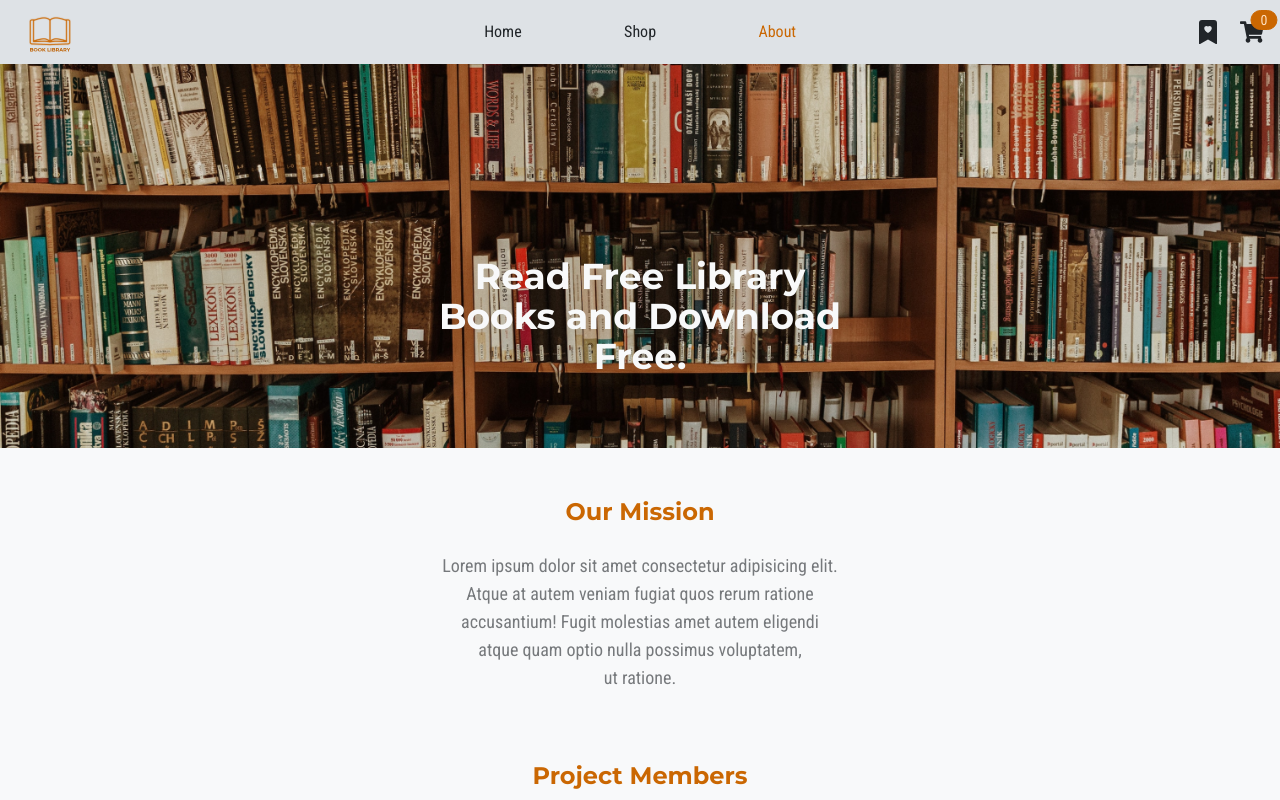
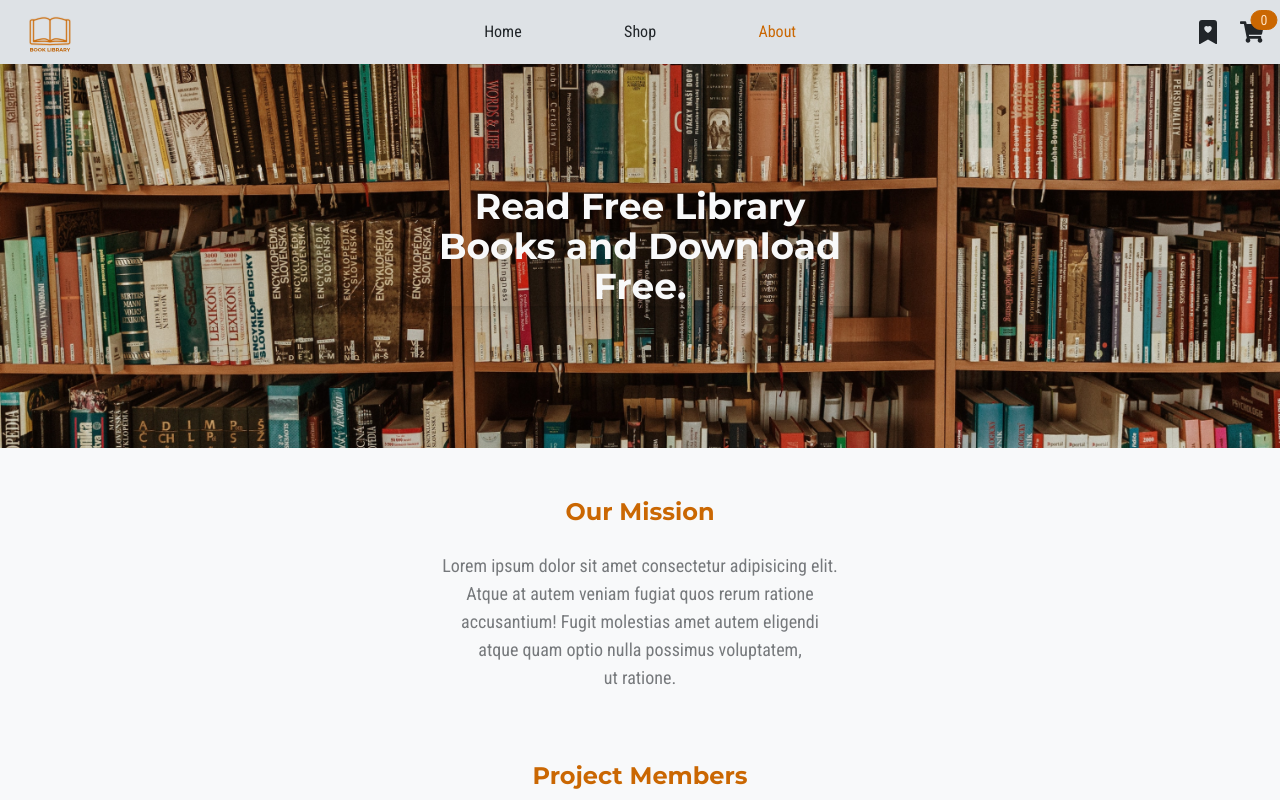
Before and after one commit to Hlaing-Htet/book-library, a React (Vite) app: page /about in a window 1280 px wide. Built offline with nearby package versions, Linux system fonts and the light colour scheme.

Commit message:
photo position change

```diff
--- a/src/pages/AboutPage.jsx
+++ b/src/pages/AboutPage.jsx
@@ -8,21 +8,10 @@ import heroPhoto from "../assets/aboutpageimage.png";
 const AboutPage = () => {
   return (
     <div className=" bg-background_color h-screen pt-16 overflow-auto">
-      {/* <div className="hero h-96 ">
-        <img src={heroPhoto} alt="" />
-        <div className="hero-overlay bg-opacity-60"></div>
-        <div className="hero-content text-center text-neutral-content">
-          <div className="max-w-md">
-            <h1 className="mb-5 text-4xl font-bold font-title text-background_color">
-              Read Free Library Books and Download Free.
-            </h1>
-          </div>
-        </div>
-      </div> */}
       <div className=" relative h-96">
         <img src={heroPhoto} alt="" className=" w-full h-full object-cover" />
-        <div className="max-w-md absolute top-1/2 left-1/2 -translate-x-1/2">
-          <h1 className="mb-5 text-4xl text-center font-bold font-title text-background_color">
+        <div className="max-w-md absolute top-1/2 left-1/2 -translate-y-1/2 -translate-x-1/2">
+          <h1 className="mb-5 text-4xl text-center font-bold font-title text-background_color shadow-lg">
             Read Free Library Books and Download Free.
           </h1>
         </div>
```
